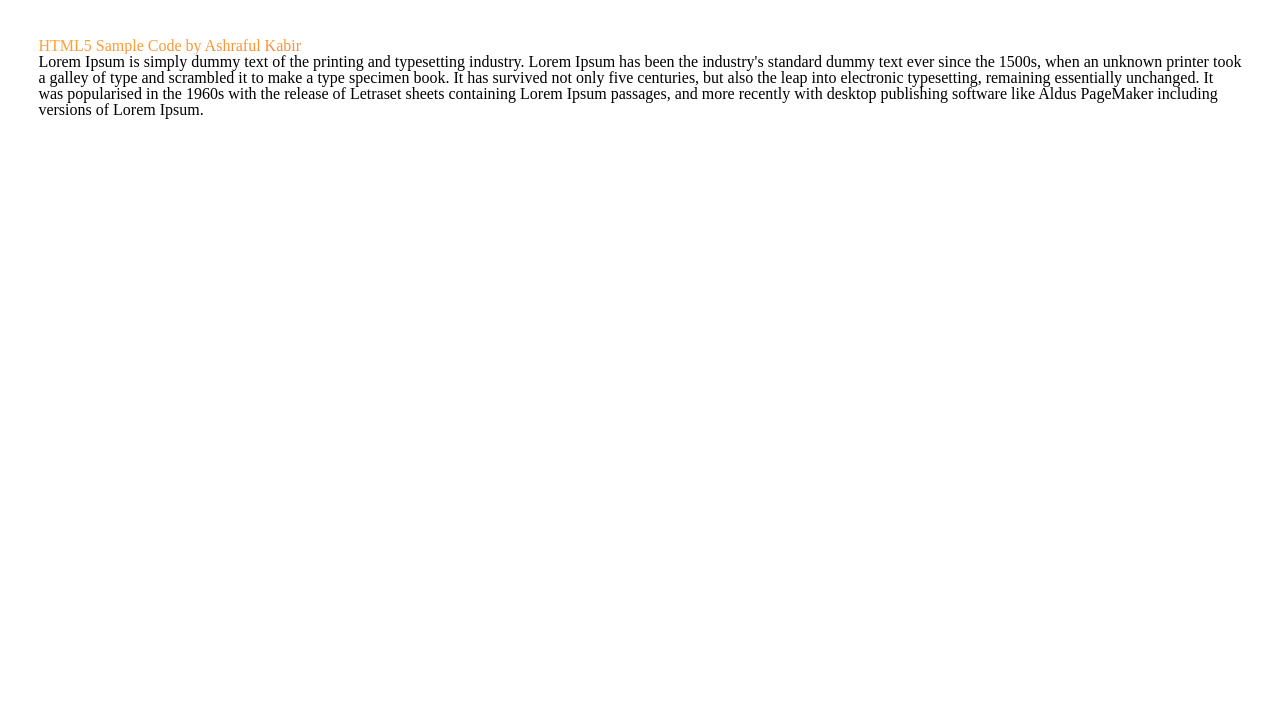
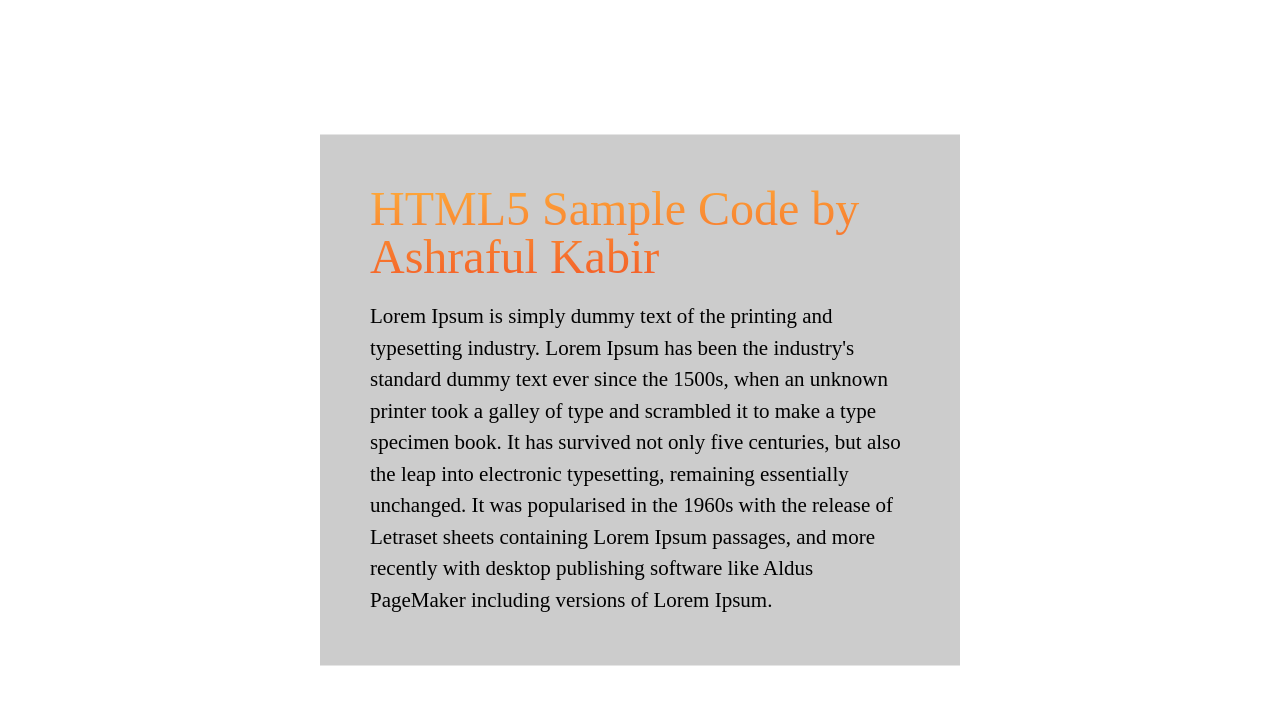
Before and after one commit to akash2011/responsive-one-page, a plain HTML site: page index.html in a window 1280 px wide. Drawn offline with nearby package versions, Linux system fonts and the light colour scheme.

Commit message:
style updated

```diff
--- a/style.css
+++ b/style.css
@@ -43,23 +43,35 @@ table {
 	border-collapse: collapse;
 	border-spacing: 0;
 }
-/* Reset End */
+/* #################################### End of reset ###################################################*/
+html, body{
+
+}
 section{
-width:100%;
-max-width:100%;
+
 }
 .container{
-max-width:94%;
-margin:0 auto;
-padding:3%;
+	background: #ccc;
+	position: absolute;
+	top: 50%;
+	left: 50%;
+	-moz-transform: translateX(-50%) translateY(-50%);
+	-webkit-transform: translateX(-50%) translateY(-50%);
+	transform: translateX(-50%) translateY(-50%);
+	box-sizing: border-box;
+  padding: 50px;
+}
+.container p{
+	font-size: 21px;
+    line-height: 1.5;
 }
 .site__title {
     color: #f35626;
-    background-image: -webkit-linear-gradient(92deg,#f35626,#feab3a);
+		background-image: -webkit-linear-gradient(92deg,#f35626,#feab3a);
+		animation: hue 60s infinite linear;
     -webkit-background-clip: text;
     -webkit-text-fill-color: transparent;
-    -webkit-animation: hue 60s infinite linear;
+		-webkit-animation: hue 60s infinite linear;
+		font-size: 48px;
+    margin: 0 0 20px 0;
 }
-.content{
-
-}
```
